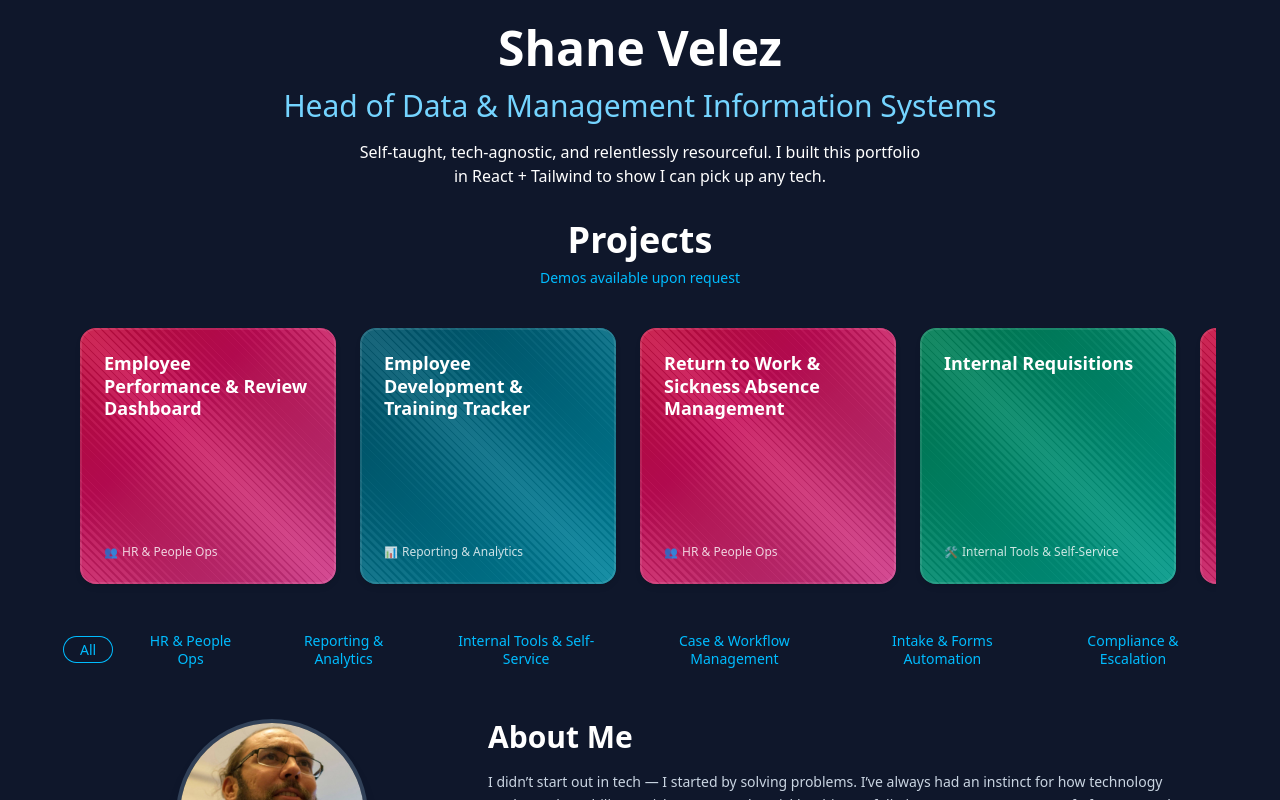
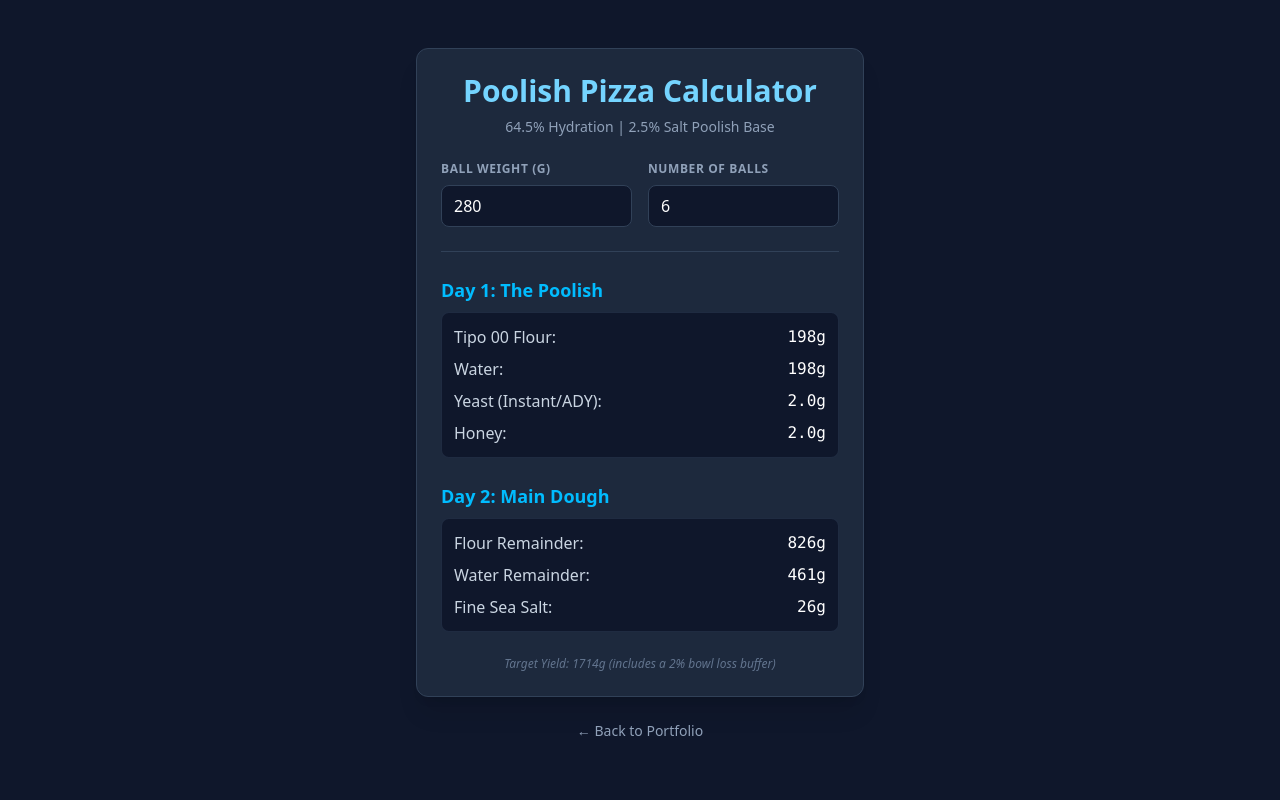
Before and after one commit to shanevelez/portfolio, a React (Vite) app: page /pizza in a window 1280 px wide. Shown: the top 800 px of the page. Built offline with nearby package versions, Linux system fonts and the light colour scheme.

Commit message:
pizza calculator first deployment

```diff
--- a/package.json
+++ b/package.json
@@ -13,7 +13,8 @@
     "@vercel/analytics": "^1.5.0",
     "aos": "^2.3.4",
     "react": "^19.1.0",
-    "react-dom": "^19.1.0"
+    "react-dom": "^19.1.0",
+    "react-router-dom": "^7.18.0"
   },
   "devDependencies": {
     "@eslint/js": "^9.21.0",
--- /dev/null
+++ b/src/Pizza.jsx
@@ -0,0 +1,84 @@
+import React, { useState } from 'react';
+
+const PizzaCalculator = () => {
+  const [ballWeight, setBallWeight] = useState(280);
+  const [ballCount, setBallCount] = useState(6);
+
+  // Baker's Percentages Constants
+  const poolishFlourPct = 0.193;
+  const poolishWaterPct = 0.193;
+  const mainFlourPct = 0.807;
+  const mainWaterPct = 0.4506;
+  const saltPct = 0.0257;
+  const yeastPct = 0.002;
+  const honeyPct = 0.002;
+
+  const totalPercentageSum = 1 + 0.6436 + 0.0257 + 0.002 + 0.002;
+
+  // Calculate targets with a 2% buffer for bowl loss
+  const targetDoughWeight = ballWeight * ballCount * 1.02;
+  const totalFlour = targetDoughWeight / totalPercentageSum;
+
+  return (
+    <div className="min-h-screen w-screen bg-slate-900 text-white font-sans flex flex-col items-center py-12 px-4">
+      <div className="max-w-md w-full bg-slate-800 border border-slate-700 rounded-xl p-6 shadow-xl">
+        <h2 className="text-3xl font-bold text-sky-300 mb-2 text-center">Poolish Pizza Calculator</h2>
+        <p className="text-slate-400 text-sm text-center mb-6">64.5% Hydration | 2.5% Salt Poolish Base</p>
+
+        <div className="grid grid-cols-2 gap-4 mb-6">
+          <div>
+            <label className="block text-xs font-semibold text-slate-400 uppercase tracking-wider mb-2">Ball Weight (g)</label>
+            <input
+              type="number"
+              value={ballWeight}
+              onChange={(e) => setBallWeight(Number(e.target.value))}
+              className="w-full bg-slate-900 border border-slate-700 rounded-lg px-3 py-2 text-white focus:outline-none focus:border-sky-400"
+            />
+          </div>
+          <div>
+            <label className="block text-xs font-semibold text-slate-400 uppercase tracking-wider mb-2">Number of Balls</label>
+            <input
+              type="number"
+              value={ballCount}
+              onChange={(e) => setBallCount(Number(e.target.value))}
+              className="w-full bg-slate-900 border border-slate-700 rounded-lg px-3 py-2 text-white focus:outline-none focus:border-sky-400"
+            />
+          </div>
+        </div>
+
+        <hr className="border-slate-700 mb-6" />
+
+        <div className="space-y-6">
+          <div>
+            <h3 className="text-lg font-bold text-sky-400 mb-2">Day 1: The Poolish</h3>
+            <ul className="bg-slate-900 border border-slate-700/50 rounded-lg p-3 space-y-2 text-slate-300">
+              <li className="flex justify-between"><span>Tipo 00 Flour:</span> <span className="font-mono text-white">{Math.round(totalFlour * poolishFlourPct)}g</span></li>
+              <li className="flex justify-between"><span>Water:</span> <span className="font-mono text-white">{Math.round(totalFlour * poolishWaterPct)}g</span></li>
+              <li className="flex justify-between"><span>Yeast (Instant/ADY):</span> <span className="font-mono text-white">{(totalFlour * yeastPct).toFixed(1)}g</span></li>
+              <li className="flex justify-between"><span>Honey:</span> <span className="font-mono text-white">{(totalFlour * honeyPct).toFixed(1)}g</span></li>
+            </ul>
+          </div>
+
+          <div>
+            <h3 className="text-lg font-bold text-sky-400 mb-2">Day 2: Main Dough</h3>
+            <ul className="bg-slate-900 border border-slate-700/50 rounded-lg p-3 space-y-2 text-slate-300">
+              <li className="flex justify-between"><span>Flour Remainder:</span> <span className="font-mono text-white">{Math.round(totalFlour * mainFlourPct)}g</span></li>
+              <li className="flex justify-between"><span>Water Remainder:</span> <span className="font-mono text-white">{Math.round(totalFlour * mainWaterPct)}g</span></li>
+              <li className="flex justify-between"><span>Fine Sea Salt:</span> <span className="font-mono text-white">{Math.round(totalFlour * saltPct)}g</span></li>
+            </ul>
+          </div>
+        </div>
+
+        <p className="mt-6 text-xs text-slate-500 text-center italic">
+          Target Yield: {Math.round(targetDoughWeight)}g (includes a 2% bowl loss buffer)
+        </p>
+      </div>
+
+      <a href="/" className="mt-6 text-sm text-slate-400 hover:text-sky-300 transition">
+        ← Back to Portfolio
+      </a>
+    </div>
+  );
+};
+
+export default PizzaCalculator;
--- a/src/main.jsx
+++ b/src/main.jsx
@@ -1,11 +1,20 @@
 import './index.css'
 import React from 'react'
 import ReactDOM from 'react-dom/client'
+import { BrowserRouter, Routes, Route } from 'react-router-dom'
 import App from './App.jsx'
-
+import PizzaCalculator from './Pizza.jsx'
 
 ReactDOM.createRoot(document.getElementById('root')).render(
   <React.StrictMode>
-    <App />
+    <BrowserRouter>
+      <Routes>
+        {/* Your main single-page portfolio */}
+        <Route path="/" element={<App />} />
+
+        {/* Your new pizza calculator page */}
+        <Route path="/pizza" element={<PizzaCalculator />} />
+      </Routes>
+    </BrowserRouter>
   </React.StrictMode>
 )
```
Also changed, not shown: vercel.json, 1 other file (tests, documents, lock files or other folders).
